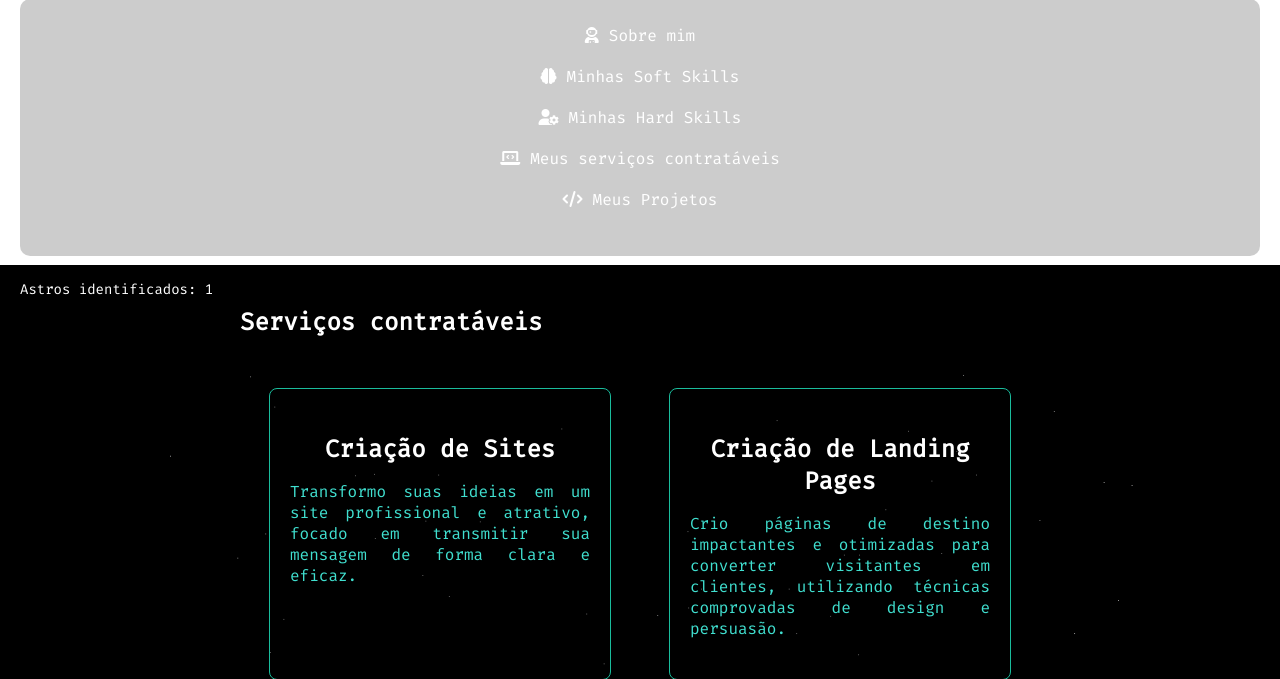
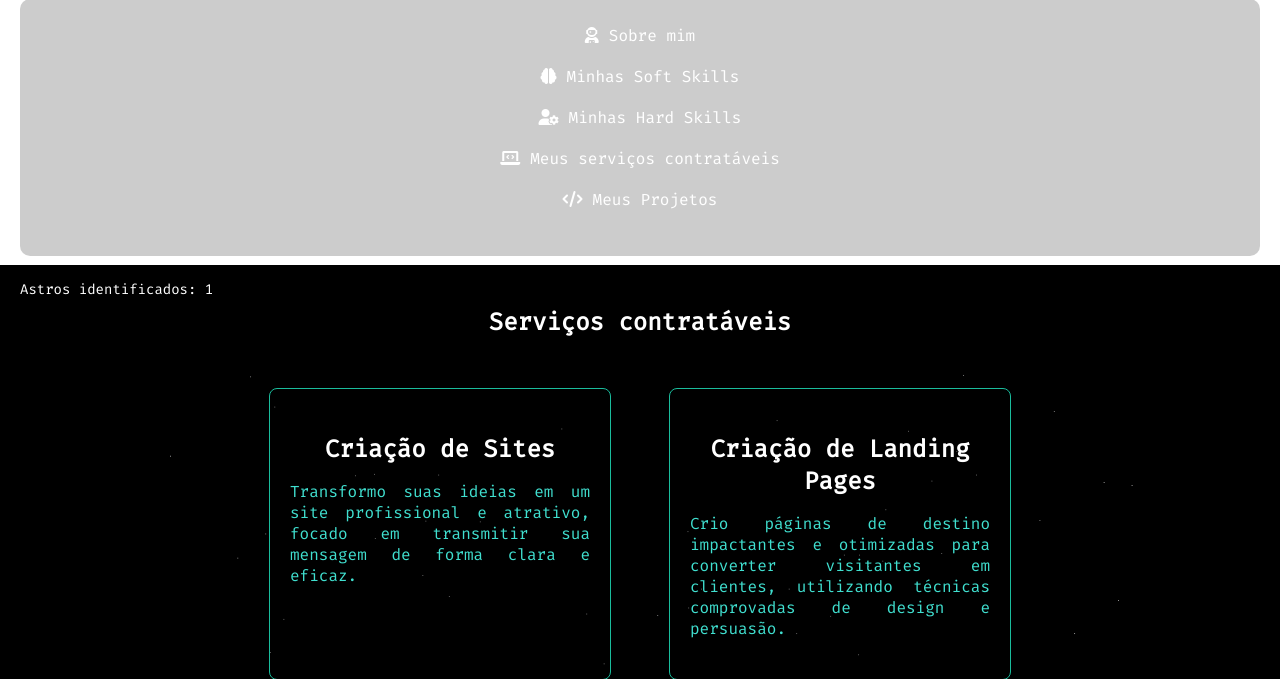
Before and after one commit to luizguilhermefw/portfolio, a PHP site: page / in a window 1280 px wide, after a click on "Meus serviços contratáveis". Shown: the part 442-1121 px from the top of the page. Run offline with PHP 8.4, Linux system fonts and the light colour scheme.

Commit message:
ajuste h2 no menu servicos

```diff
--- a/style.css
+++ b/style.css
@@ -288,6 +288,10 @@ footer {
     color: #ff00ff;
 }
 
+#servicos h2 {
+    text-align: center;
+}
+
 #projetos {
     padding: 50px 20px;
     background-color: rgba(0, 0, 0, 0.2);
```
